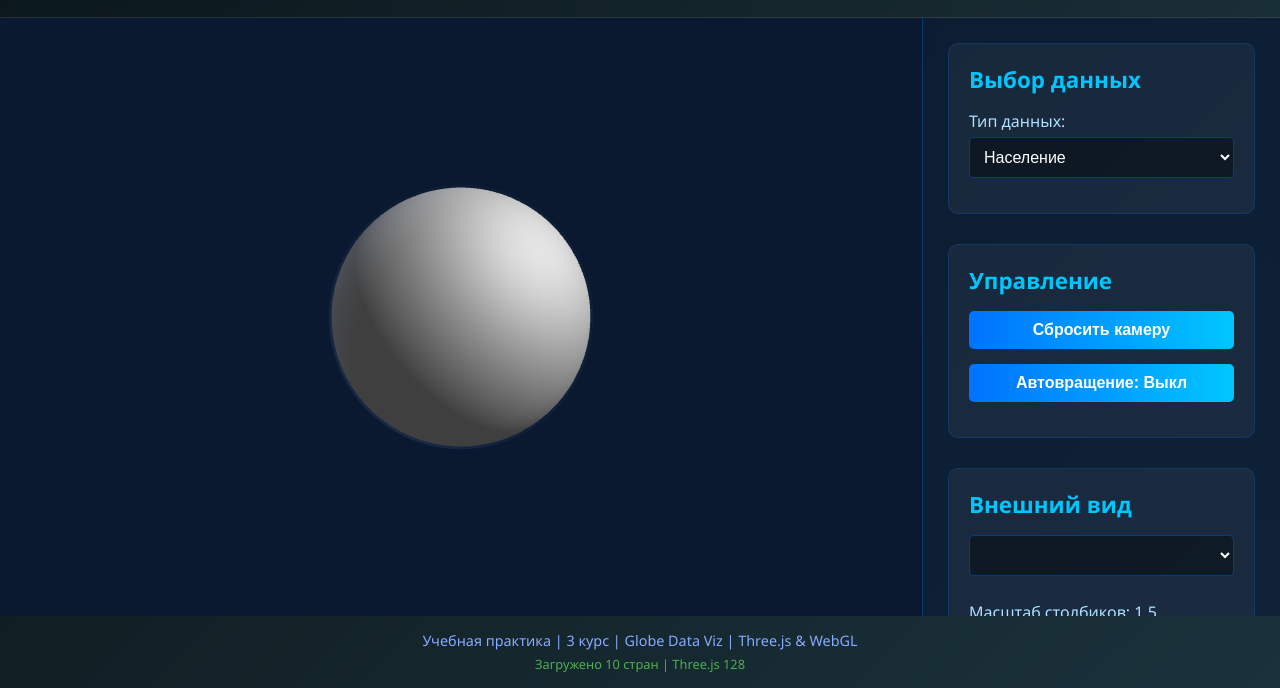
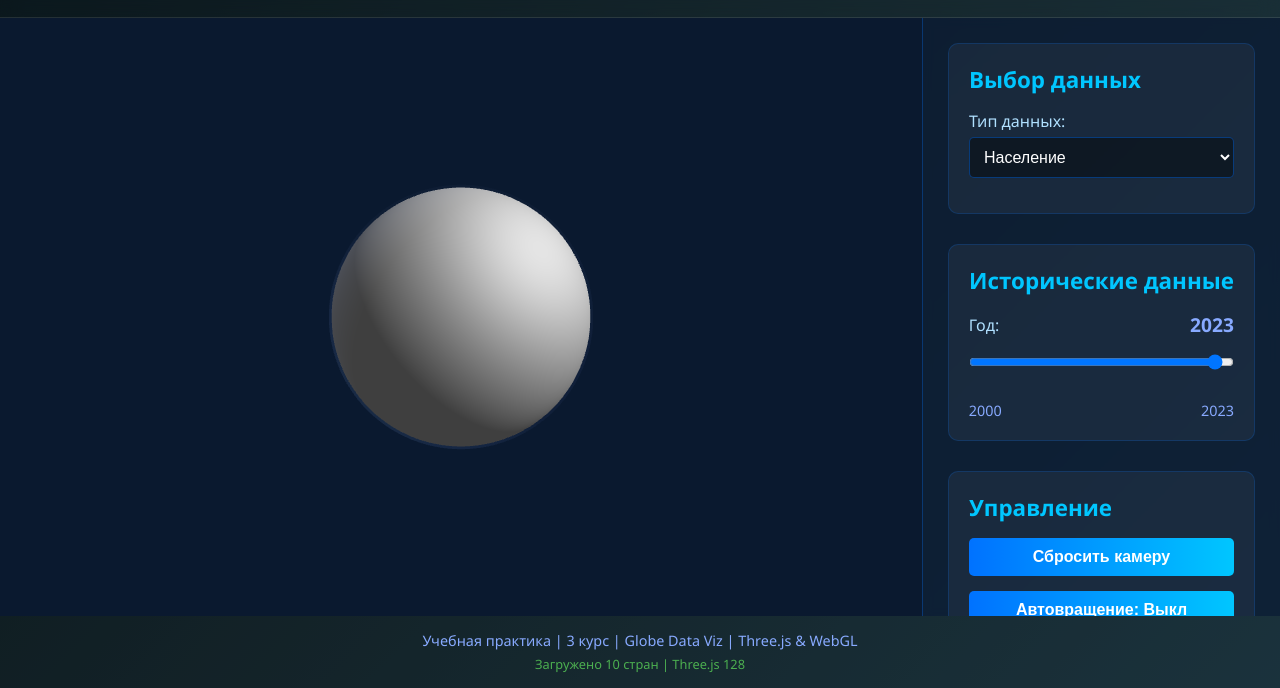
Before and after one commit to VlAtrosh/globe-data-viz, a plain HTML site: page index.html in a window 1280 px wide. Shown: the part 112-800 px from the top of the page. Drawn offline with nearby package versions, Linux system fonts and the light colour scheme; animation ran at ten frames a second.

Commit message:
Update index.html
Добавлен блок "Исторические данные" с ползунком выбора года

Динамическое отображение текущего года

Временной диапазон от 2000 до 2023 года

Поясняющий текст о возможности просмотра данных за разные годы

```diff
--- a/index.html
+++ b/index.html
@@ -150,6 +150,28 @@
             font-size: 0.9rem;
             color: #88aaff;
         }
+
+        .year-control {
+            margin-top: 15px;
+        }
+
+        .year-control label {
+            display: flex;
+            justify-content: space-between;
+            align-items: center;
+        }
+
+        .year-value {
+            font-weight: bold;
+            color: #88aaff;
+            font-size: 1.2rem;
+            margin-left: 10px;
+        }
+
+
+
+
+
     </style>
 </head>
 <body>
@@ -161,7 +183,6 @@
 
         <div id="content">
             <div id="canvas-container">
-
                 <div id="info-box">
                     <h3 id="country-name">Страна</h3>
                     <p id="country-data">Данные загружаются...</p>
@@ -177,7 +198,21 @@
                         <option value="gdp">ВВП (номинал)</option>
                         <option value="gdpPerCapita">ВВП на душу</option>
                     </select>
+                </div>
 
+                <div class="control-group">
+                    <h2>Исторические данные</h2>
+                    <div class="year-control">
+                        <label>
+                            Год:
+                            <span id="currentYear" class="year-value">2023</span>
+                        </label>
+                        <input type="range" id="yearSlider" min="2000" max="2023" value="2023" step="1">
+                        <div style="font-size: 0.9rem; color: #88aaff; margin-top: 5px; display: flex; justify-content: space-between;">
+                            <span>2000</span>
+                            <span>2023</span>
+                        </div>
+                    </div>
                 </div>
 
                 <div class="control-group">
@@ -189,14 +224,14 @@
                 <div class="control-group">
                     <h2>Внешний вид</h2>
                     <select id="colorScheme">
-
+                        <option value="default">Стандартная схема</option>
                     </select>
 
                     <label for="barScale">Масштаб столбиков: <span id="scaleValue">1.5</span></label>
                     <input type="range" id="barScale" min="0.5" max="3" value="1.5" step="0.1">
                 </div>
 
-				<div class="data-display">
+                <div class="data-display">
                     <h3>Статистика сцены</h3>
                     <p>Стран отображено: <span id="countryCount">0</span></p>
                     <p>Общее население: <span id="totalPopulation">0</span></p>
@@ -207,9 +242,9 @@
 
         <footer>
             <p>Учебная практика | 3 курс | Globe Data Viz | Three.js & WebGL</p>
-			<p id="data-status" style="font-size: 0.8rem; color: #88aaff; margin-top: 5px;">
-				Загрузка данных...
-			</p>
+            <p id="data-status" style="font-size: 0.8rem; color: #88aaff; margin-top: 5px;">
+                Загрузка данных...
+            </p>
         </footer>
     </div>
 
```
